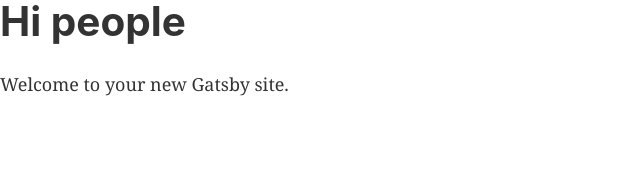
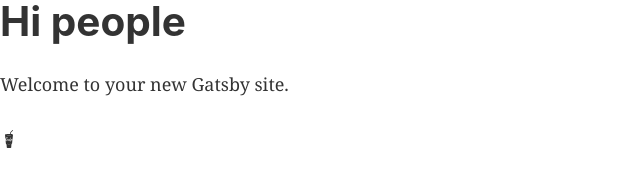
Before and after one commit to sixheads/gatsby-coffee-project, a Gatsby site: page / in a window 1280 px wide. Shown: the full height of the page, 0-640 px from the left. Built offline with nearby package versions, Linux system fonts and the light colour scheme; Gatsby itself is replaced by a stand-in of ours.

Commit message:
Add react-icons

```diff
--- a/package.json
+++ b/package.json
@@ -16,7 +16,8 @@
     "prop-types": "^15.7.2",
     "react": "^16.10.2",
     "react-dom": "^16.10.2",
-    "react-helmet": "^5.2.1"
+    "react-helmet": "^5.2.1",
+    "react-icons": "^3.7.0"
   },
   "devDependencies": {
     "prettier": "^1.18.2"
--- a/src/pages/index.js
+++ b/src/pages/index.js
@@ -1,14 +1,16 @@
 import React from "react"
-import { Link } from "gatsby"
 
 import Layout from "../components/layout"
 import SEO from "../components/seo"
+
+import { FaGulp } from "react-icons/fa"
 
 const IndexPage = () => (
   <Layout>
     <SEO title="Home" />
     <h1>Hi people</h1>
     <p>Welcome to your new Gatsby site.</p>
+    <FaGulp />
   </Layout>
 )
 
```
Also changed, not shown: 1 other file.
